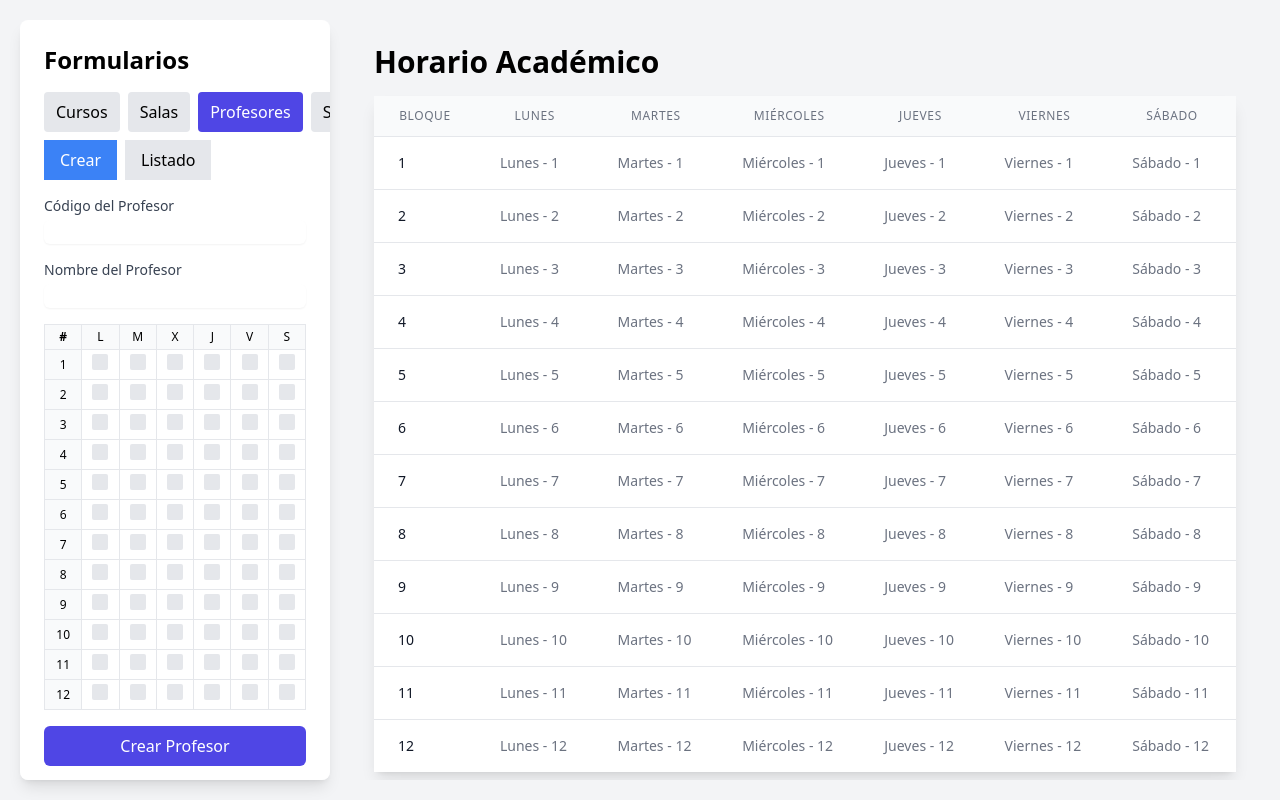
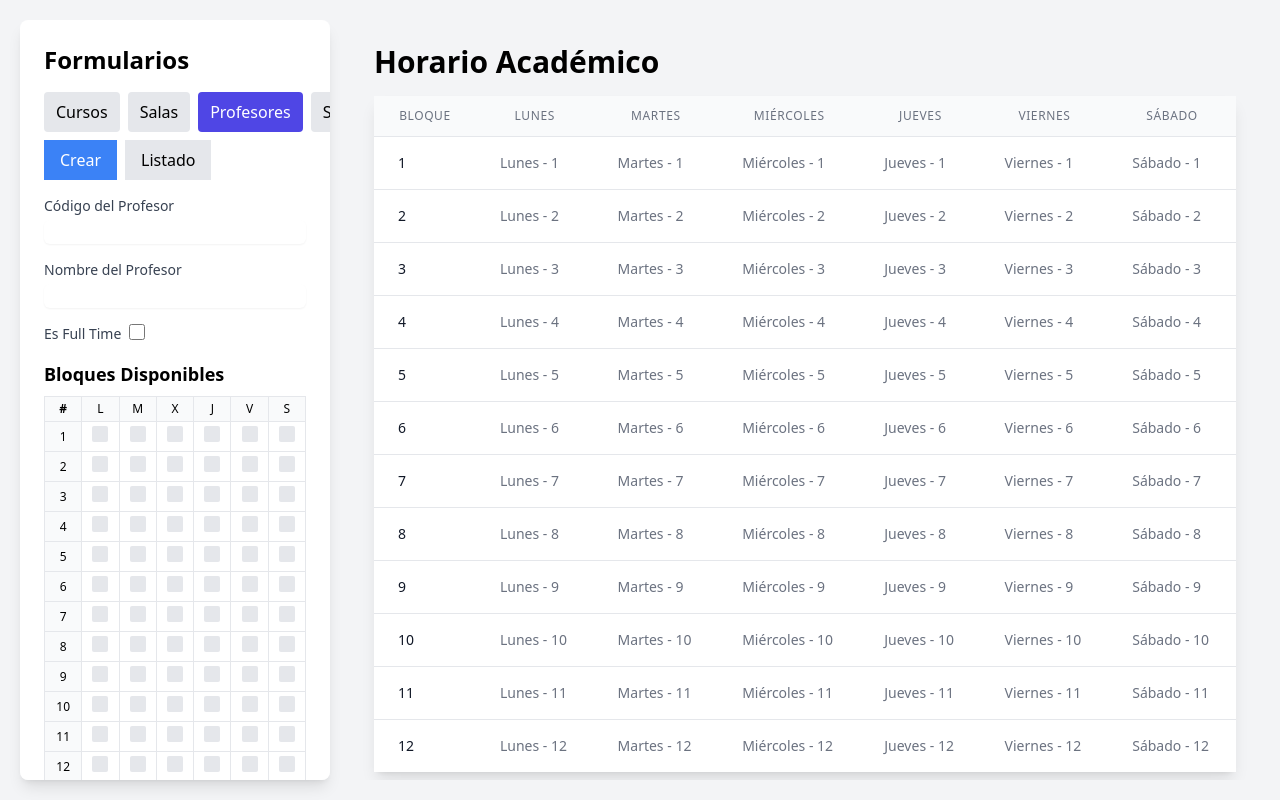
Before and after one commit to NicolasMendez1/Horario-React, a React (Vite) app: page / in a window 1280 px wide. Both pictures are taken after a click on the button "Profesores". Built offline with nearby package versions, Linux system fonts and the light colour scheme.

Commit message:
check en dias

```diff
--- a/src/Panel/FormularioProfesor.jsx
+++ b/src/Panel/FormularioProfesor.jsx
@@ -53,6 +53,19 @@
 		</div>
 	);
 
+	const InputEsFullTime = () => (
+		<div className="flex space-x-2">
+			<label htmlFor="esFullTime" className={estilo_label}>Es Full Time</label>
+			<input
+				type="checkbox"
+				id="esFullTime"
+				checked={profesor.es_full_time}
+				onChange={(e) => setProfesor({ ...profesor, es_full_time: e.target.checked })}
+				className="w-4 h-4"
+			/>
+		</div>
+	);
+
 	/*
 	const InputBloquesDisponibles = () => (
 		<>
@@ -87,7 +100,8 @@
 		<form onSubmit={handleSubmit} className="space-y-4">
 			<InputCodigoProfesor />
 			<InputNombreProfesor />
-			<SelectorDias blocks={profesor.bloquesDisponibles} onBlockToggle={handleBlockToggle} />
+			<InputEsFullTime />
+			{!profesor.es_full_time ? <SelectorDias blocks={profesor.bloquesDisponibles} onBlockToggle={handleBlockToggle} /> : null}
 			<button type="submit" className={estilo_submit_button}>
 				Crear Profesor
 			</button>
--- a/src/Panel/SelectorDias.jsx
+++ b/src/Panel/SelectorDias.jsx
@@ -12,6 +12,7 @@
 
   return (
     <div className="overflow-x-auto">
+       <h3 className="text-lg font-bold mb-2">Bloques Disponibles</h3>
       <table className="w-full border-collapse text-sm">
         <thead>
           <tr>
@@ -40,13 +41,19 @@
                   <button
                     type="button"
                     onClick={() => onBlockToggle(dayIndex, block)}
-                    className={`w-4 h-4 rounded-sm transition-colors ${
+                    className={`w-4 h-4 rounded-sm transition-colors    items-center justify-center ${
                       isBlockSelected(dayIndex, block)
                         ? 'bg-blue-500 hover:bg-blue-600'
                         : 'bg-gray-200 hover:bg-gray-300'
                     }`}
                     aria-label={`Bloque ${block}, ${DAYS[dayIndex]}`}
-                  />
+                  >
+                    {isBlockSelected(dayIndex, block) && (
+                      <svg className="w-4 h-4 text-white" fill="none" stroke="currentColor" viewBox="0 0 24 24">
+                        <path strokeLinecap="round" strokeLinejoin="round" strokeWidth={2} d="M5 13l4 4L19 7" />
+                      </svg>
+                    )}
+                  </button>
                 </td>
               ))}
             </tr>
```
